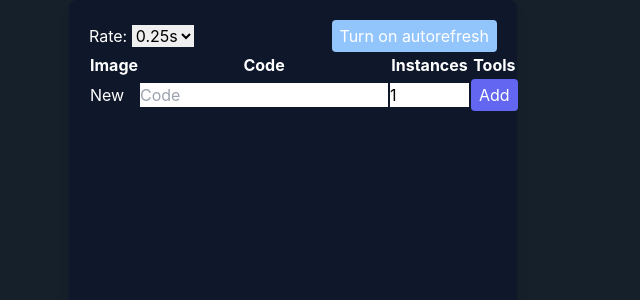
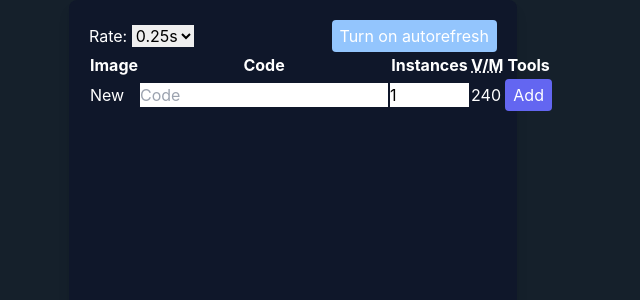
Before and after one commit to edenchazard/dc-auto-refresher, a React (Create React App) app: page / in a window 1280 px wide. Shown: the top 300 px of the page, without its empty margins (347-987 px from the left). Built offline with nearby package versions, Linux system fonts and the light colour scheme.

Commit message:
add views per minute

```diff
--- a/src/App.tsx
+++ b/src/App.tsx
@@ -71,6 +71,9 @@ export default function App() {
                         <th>Image</th>
                         <th>Code</th>
                         <th>Instances</th>
+                        <th>
+                            <abbr title="views per minute">V/M</abbr>
+                        </th>
                         <th>Tools</th>
                     </tr>
                 </thead>
@@ -81,13 +84,16 @@ export default function App() {
                                 <DragonTR
                                     key={index}
                                     code={dragon.code}
+                                    rate={rate}
                                     instances={dragon.instances}
                                     setInstances={(instances) => handleUpdateDragon(index, instances)}
                                     remove={() => handleRemove(index)} />
                             )
                         })
                     }
-                    <AddDragon addToList={handleAdd} />
+                    <AddDragon
+                        rate={rate}
+                        addToList={handleAdd} />
                 </tbody>
             </table>
             {
--- a/src/components/AddDragon.tsx
+++ b/src/components/AddDragon.tsx
@@ -1,7 +1,7 @@
 import { useState } from 'react';
 import DragonInstancesInput from "./DragonInstancesInput";
 
-export default function AddDragon({addToList}){
+export default function AddDragon({addToList, rate}){
     const   [code, updateNewCode] = useState<string>(""),
             [instances, setInstances] = useState<number>(1);
 
@@ -30,6 +30,9 @@ export default function AddDragon({addToList}){
                     setInstances={setInstances} />
             </td>
             <td>
+                {(60000 / rate) * instances}
+            </td>
+            <td>
                 <button className="rounded bg-indigo-500 px-2 py-1" onClick={handleAdd}>Add</button>
             </td>
         </tr>
--- a/src/components/DragonTR.tsx
+++ b/src/components/DragonTR.tsx
@@ -1,7 +1,7 @@
 import "./Dragon.css";
 import DragonInstancesInput from "./DragonInstancesInput";
 
-export default function DragonTR({code, instances, setInstances, remove}){
+export default function DragonTR({code, instances, setInstances, rate, remove}){
     const imgLink = `https://dragcave.net/image/${code}.gif`;
     const viewLink = `https://dragcave.net/view/${code}`;
 
@@ -19,6 +19,9 @@ export default function DragonTR({code, instances, setInstances, remove}){
                     setInstances={setInstances} />
             </td>
             <td>
+                {(60000 / rate) * instances}
+            </td>
+            <td>
                 <button onClick={remove}>Delete</button>
             </td>
         </tr>
```
